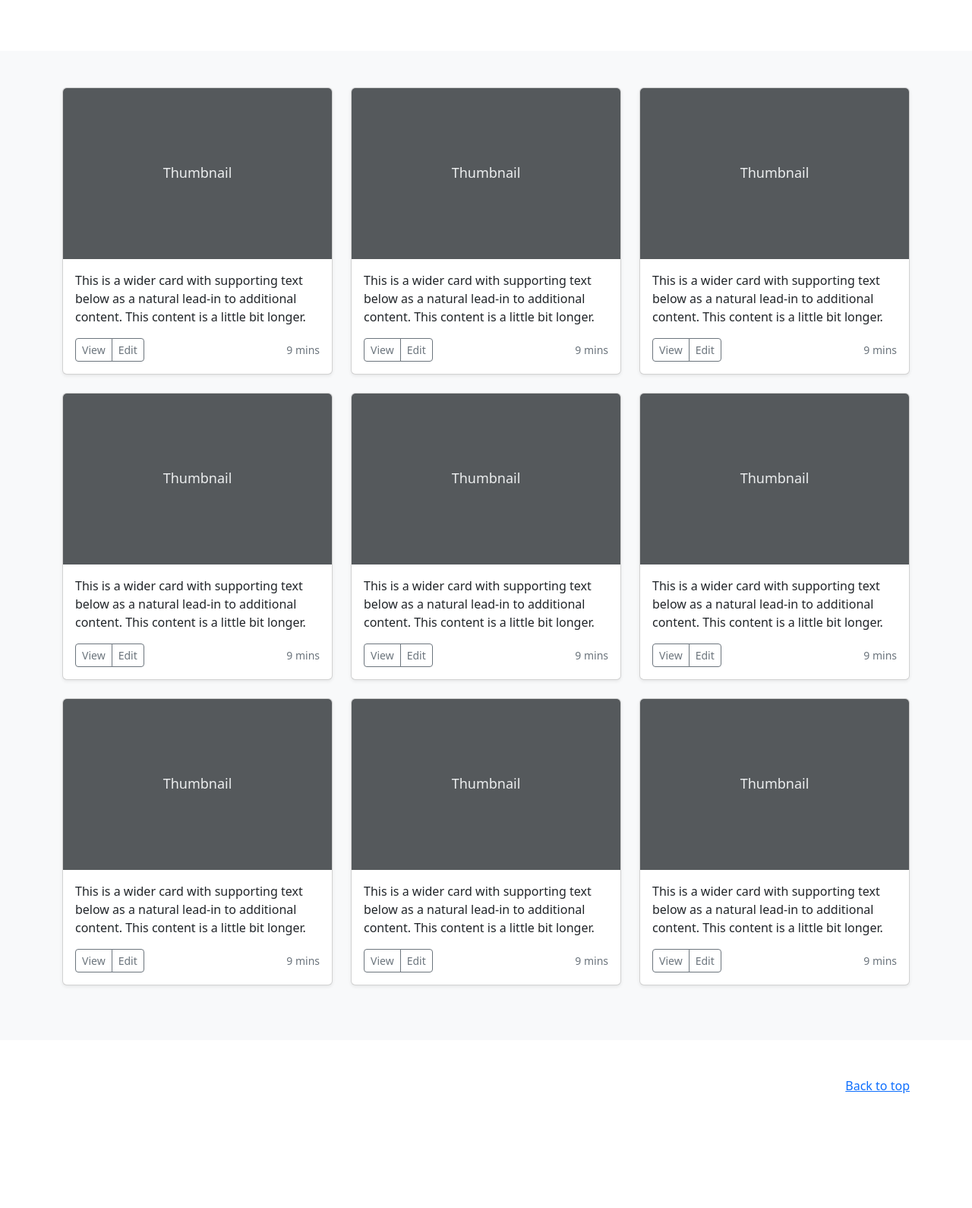
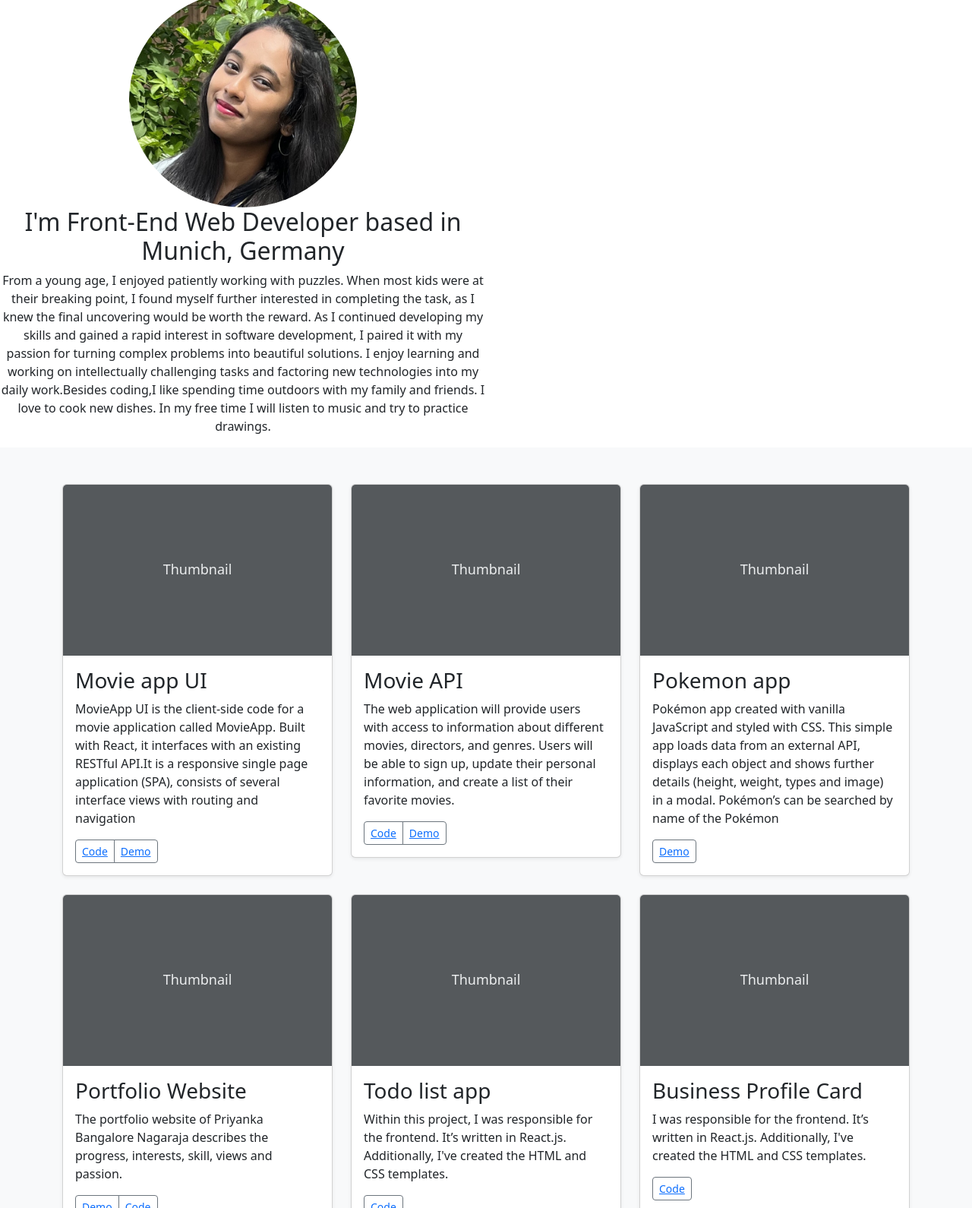
Before and after one commit to Priyanka-BN11/Portfolio-assignment, a website: page index.html in a window 1280 px wide. Shown: the part 715-2305 px from the top of the page at 76% size. Before the commit the page ends 2180 px from the top, so only its background shows below. Drawn offline with nearby package versions, Linux system fonts and the light colour scheme; files that its build step writes are made by us from their sources.

Commit message:
work & about info are added

```diff
--- a/css/styles.css
+++ b/css/styles.css
@@ -21,7 +21,7 @@
 
   .jumbotron .container {
     max-width: 40rem;
-    min-height:200px ;
+    min-height:400px ;
   }
 
   footer {
@@ -60,3 +60,13 @@
       font-size: 3.5rem;
     }
   }
+
+  .about {
+    max-width: 40rem;
+    min-height:200px ;
+    ;
+  }
+  .quotes{
+    min-width: 100px;
+
+  }
--- a/index.html
+++ b/index.html
@@ -15,63 +15,75 @@
   <body>
 
 <header>
-  <div class="collapse bg-dark" id="navbarHeader">
-    <div class="container">
-      <div class="row">
-        <div class="col-sm-8 col-md-7 py-4">
-          <h4 class="text-white">About</h4>
-          <p class="text-muted"></p>
-        </div>
-        <div class="col-sm-4 offset-md-1 py-4">
-          <h4 class="text-white">Contact</h4>
-          <ul class="list-unstyled">
-            <li><a href="#" class="text-white">Follow on Twitter</a></li>
-            <li><a href="#" class="text-white">Like on Facebook</a></li>
-            <li><a href="#" class="text-white">Email me</a></li>
-          </ul>
-        </div>
-      </div>
+  <nav class="navbar navbar-expand-lg navbar-light bg-light">
+    <a class="navbar-brand" href="Home">Priyanka Bangalore Nagaraja</a>
+    <button class="navbar-toggler" type="button" data-toggle="collapse" data-target="#navbarScroll" aria-controls="navbarScroll" aria-expanded="false" aria-label="Toggle navigation">
+      <span class="navbar-toggler-icon"></span>
+    </button>
+    <div class="collapse navbar-collapse" id="navbarScroll">
+      <ul class="navbar-nav ml-auto my-2 my-lg-0 navbar-nav-scroll" style="max-height: 100px;">
+        <li class="nav-item active">
+          <a class="nav-link" href="#home">Home <span class="sr-only">(current)</span></a>
+        </li>
+        <li class="nav-item">
+          <a class="nav-link" href="#about">About</a>
+        </li>
+        <li class="nav-item">
+          <a class="nav-link" href="#work">Work</a>
+        </li>
+        <li class="nav-item">
+          <a class="nav-link" href="#contact">Contact</a>
+        </li>
+      </ul>
     </div>
-  </div>
-  <div class="navbar navbar-dark bg-dark shadow-sm">
-    <div class="container d-flex justify-content-between">
-
-      <button class="navbar-toggler" type="button" data-toggle="collapse" data-target="#navbarHeader" aria-controls="navbarHeader" aria-expanded="false" aria-label="Toggle navigation">
-        <span class="navbar-toggler-icon"></span>
-      </button>
-    </div>
-  </div>
+  </nav>
 </header>
 
 <main role="main">
 
-  <section class="jumbotron text-center">
+  <section class="jumbotron text-center" id="home">
     <div class="container">
       <h1>Hello, I'm Priyanka</h1>
-      <p class="lead text-muted">Frontend Web Developer</p>
-      <img src="./img/Priyanka_pic.jpg" alt="Portfolio_Priyanka_Bangalore_Nagaraja_Photo" class="profile__portrait" style="width: 400px;border-radius: 50%;">
+      <p style="font-weight: 500; font-size: medium;">Front-End Web Developer</p>
       <p>
-        <a href="#" class="btn btn-primary my-2">About me</a>
-      </p>
+        <a href="#about" class="btn btn-primary my-2">More About Me
+          </a>
+          </p>
+
       </div>
   </section>
+  <div class="about text-center" id="about">
+    <h1>More about me</h1>
+    <img src="./img/Priyanka_pic.jpg" alt="Portfolio_Priyanka_Bangalore_Nagaraja_Photo" class="profile__portrait" style="width: 300px;border-radius: 50%;">
 
-  <div class="album py-5 bg-light">
+    <h2>I'm Front-End Web Developer based in Munich, Germany</h2>
+    <p>
+      From a young age, I enjoyed patiently working with puzzles. When most kids were at their breaking point, I found myself further interested in completing the task, as I knew the final uncovering would be worth the reward. As I continued developing my skills and gained a rapid interest in software development, I paired it with my passion for turning complex problems into beautiful solutions.
+      I enjoy learning and working on intellectually challenging tasks and factoring new technologies into my daily work.Besides coding,I like spending time outdoors with my family and friends. I love to cook new dishes. In my free time I will listen to music and try to practice drawings.</p>
+    <div class="quotes">
+
+  </div>
+  </div>
+  <div class="album py-5 bg-light" id="work">
     <div class="container">
 
       <div class="row">
+
         <div class="col-md-4">
           <div class="card mb-4 shadow-sm">
             <svg class="bd-placeholder-img card-img-top" width="100%" height="225" xmlns="http://www.w3.org/2000/svg" role="img" aria-label="Placeholder: Thumbnail" preserveAspectRatio="xMidYMid slice" focusable="false"><title>Placeholder</title><rect width="100%" height="100%" fill="#55595c"/><text x="50%" y="50%" fill="#eceeef" dy=".3em">Thumbnail</text></svg>
 
             <div class="card-body">
-              <p class="card-text">This is a wider card with supporting text below as a natural lead-in to additional content. This content is a little bit longer.</p>
+              <h3>Movie app UI</h3>
+              <p class="card-text">MovieApp UI is the client-side code for a movie application called MovieApp.
+                Built with React, it interfaces with an existing RESTful API.It is a responsive single
+                page application (SPA), consists of several interface views with routing and
+                navigation</p>
               <div class="d-flex justify-content-between align-items-center">
                 <div class="btn-group">
-                  <button type="button" class="btn btn-sm btn-outline-secondary">View</button>
-                  <button type="button" class="btn btn-sm btn-outline-secondary">Edit</button>
+                  <button type="button" class="btn btn-sm btn-outline-secondary"><a href="https://github.com/Priyanka-BN11/Movie-api-client">Code</a></button>
+                  <button type="button" class="btn btn-sm btn-outline-secondary"><a href="https://priyamovieapp.netlify.app/">Demo</a></button>
                 </div>
-                <small class="text-muted">9 mins</small>
               </div>
             </div>
           </div>
@@ -81,29 +93,17 @@
             <svg class="bd-placeholder-img card-img-top" width="100%" height="225" xmlns="http://www.w3.org/2000/svg" role="img" aria-label="Placeholder: Thumbnail" preserveAspectRatio="xMidYMid slice" focusable="false"><title>Placeholder</title><rect width="100%" height="100%" fill="#55595c"/><text x="50%" y="50%" fill="#eceeef" dy=".3em">Thumbnail</text></svg>
 
             <div class="card-body">
-              <p class="card-text">This is a wider card with supporting text below as a natural lead-in to additional content. This content is a little bit longer.</p>
+              <h3>Movie API</h3>
+              <p class="card-text"> The web
+                application will provide users with access to information about different movies,
+                directors, and genres. Users will be able to sign up, update their personal
+                information, and create a list of their favorite movies.</p>
               <div class="d-flex justify-content-between align-items-center">
                 <div class="btn-group">
-                  <button type="button" class="btn btn-sm btn-outline-secondary">View</button>
-                  <button type="button" class="btn btn-sm btn-outline-secondary">Edit</button>
+                  <button type="button" class="btn btn-sm btn-outline-secondary"><a href="https://github.com/Priyanka-BN11/Movie-api">Code</a></button>
+                  <button type="button" class="btn btn-sm btn-outline-secondary"><a href="https://movie-app-priya.herokuapp.com/">Demo</a></button>
+
                 </div>
-                <small class="text-muted">9 mins</small>
-              </div>
-            </div>
-          </div>
-        </div>
-        <div class="col-md-4">
-          <div class="card mb-4 shadow-sm">
-            <svg class="bd-placeholder-img card-img-top" width="100%" height="225" xmlns="http://www.w3.org/2000/svg" role="img" aria-label="Placeholder: Thumbnail" preserveAspectRatio="xMidYMid slice" focusable="false"><title>Placeholder</title><rect width="100%" height="100%" fill="#55595c"/><text x="50%" y="50%" fill="#eceeef" dy=".3em">Thumbnail</text></svg>
-
-            <div class="card-body">
-              <p class="card-text">This is a wider card with supporting text below as a natural lead-in to additional content. This content is a little bit longer.</p>
-              <div class="d-flex justify-content-between align-items-center">
-                <div class="btn-group">
-                  <button type="button" class="btn btn-sm btn-outline-secondary">View</button>
-                  <button type="button" class="btn btn-sm btn-outline-secondary">Edit</button>
-                </div>
-                <small class="text-muted">9 mins</small>
               </div>
             </div>
           </div>
@@ -114,13 +114,15 @@
             <svg class="bd-placeholder-img card-img-top" width="100%" height="225" xmlns="http://www.w3.org/2000/svg" role="img" aria-label="Placeholder: Thumbnail" preserveAspectRatio="xMidYMid slice" focusable="false"><title>Placeholder</title><rect width="100%" height="100%" fill="#55595c"/><text x="50%" y="50%" fill="#eceeef" dy=".3em">Thumbnail</text></svg>
 
             <div class="card-body">
-              <p class="card-text">This is a wider card with supporting text below as a natural lead-in to additional content. This content is a little bit longer.</p>
+              <h3>Pokemon app</h3>
+              <p class="card-text">Pokémon app created with vanilla JavaScript and styled with CSS. This simple app
+                loads data from an external API, displays each object and shows further details
+                (height, weight, types and image) in a modal. Pokémon’s can be searched by
+                name of the Pokémon</p>
               <div class="d-flex justify-content-between align-items-center">
                 <div class="btn-group">
-                  <button type="button" class="btn btn-sm btn-outline-secondary">View</button>
-                  <button type="button" class="btn btn-sm btn-outline-secondary">Edit</button>
+                  <button type="button" class="btn btn-sm btn-outline-secondary"><a href="https://priyanka-bn11.github.io/simple-js-app/">Demo</a></button>
                 </div>
-                <small class="text-muted">9 mins</small>
               </div>
             </div>
           </div>
@@ -130,29 +132,16 @@
             <svg class="bd-placeholder-img card-img-top" width="100%" height="225" xmlns="http://www.w3.org/2000/svg" role="img" aria-label="Placeholder: Thumbnail" preserveAspectRatio="xMidYMid slice" focusable="false"><title>Placeholder</title><rect width="100%" height="100%" fill="#55595c"/><text x="50%" y="50%" fill="#eceeef" dy=".3em">Thumbnail</text></svg>
 
             <div class="card-body">
-              <p class="card-text">This is a wider card with supporting text below as a natural lead-in to additional content. This content is a little bit longer.</p>
+              <h3>Portfolio Website</h3>
+              <p class="card-text">The portfolio website of Priyanka Bangalore Nagaraja describes the progress,
+                interests, skill, views and passion.
+                </p>
               <div class="d-flex justify-content-between align-items-center">
                 <div class="btn-group">
-                  <button type="button" class="btn btn-sm btn-outline-secondary">View</button>
-                  <button type="button" class="btn btn-sm btn-outline-secondary">Edit</button>
+                  <button type="button" class="btn btn-sm btn-outline-secondary"><a href="https://priyanka-bn11.github.io/Portfolio/">Demo</a></button>
+                  <button type="button" class="btn btn-sm btn-outline-secondary"><a href="https://priyanka-bn11.github.io/Portfolio/">Code</a></button>
+
                 </div>
-                <small class="text-muted">9 mins</small>
-              </div>
-            </div>
-          </div>
-        </div>
-        <div class="col-md-4">
-          <div class="card mb-4 shadow-sm">
-            <svg class="bd-placeholder-img card-img-top" width="100%" height="225" xmlns="http://www.w3.org/2000/svg" role="img" aria-label="Placeholder: Thumbnail" preserveAspectRatio="xMidYMid slice" focusable="false"><title>Placeholder</title><rect width="100%" height="100%" fill="#55595c"/><text x="50%" y="50%" fill="#eceeef" dy=".3em">Thumbnail</text></svg>
-
-            <div class="card-body">
-              <p class="card-text">This is a wider card with supporting text below as a natural lead-in to additional content. This content is a little bit longer.</p>
-              <div class="d-flex justify-content-between align-items-center">
-                <div class="btn-group">
-                  <button type="button" class="btn btn-sm btn-outline-secondary">View</button>
-                  <button type="button" class="btn btn-sm btn-outline-secondary">Edit</button>
-                </div>
-                <small class="text-muted">9 mins</small>
               </div>
             </div>
           </div>
@@ -163,13 +152,12 @@
             <svg class="bd-placeholder-img card-img-top" width="100%" height="225" xmlns="http://www.w3.org/2000/svg" role="img" aria-label="Placeholder: Thumbnail" preserveAspectRatio="xMidYMid slice" focusable="false"><title>Placeholder</title><rect width="100%" height="100%" fill="#55595c"/><text x="50%" y="50%" fill="#eceeef" dy=".3em">Thumbnail</text></svg>
 
             <div class="card-body">
-              <p class="card-text">This is a wider card with supporting text below as a natural lead-in to additional content. This content is a little bit longer.</p>
+              <h3>Todo list app</h3>
+              <p class="card-text">Within this project, I was responsible for the frontend. It’s written in React.js. Additionally, I've created the HTML and CSS templates.</p>
               <div class="d-flex justify-content-between align-items-center">
                 <div class="btn-group">
-                  <button type="button" class="btn btn-sm btn-outline-secondary">View</button>
-                  <button type="button" class="btn btn-sm btn-outline-secondary">Edit</button>
+                  <button type="button" class="btn btn-sm btn-outline-secondary"> <a href="https://github.com/Priyanka-BN11/my-app">Code</a></button>
                 </div>
-                <small class="text-muted">9 mins</small>
               </div>
             </div>
           </div>
@@ -179,13 +167,28 @@
             <svg class="bd-placeholder-img card-img-top" width="100%" height="225" xmlns="http://www.w3.org/2000/svg" role="img" aria-label="Placeholder: Thumbnail" preserveAspectRatio="xMidYMid slice" focusable="false"><title>Placeholder</title><rect width="100%" height="100%" fill="#55595c"/><text x="50%" y="50%" fill="#eceeef" dy=".3em">Thumbnail</text></svg>
 
             <div class="card-body">
-              <p class="card-text">This is a wider card with supporting text below as a natural lead-in to additional content. This content is a little bit longer.</p>
+              <h3>Business Profile Card</h3>
+              <p class="card-text">I was responsible for the frontend. It’s written in React.js. Additionally, I've created the HTML and CSS templates.</p>
               <div class="d-flex justify-content-between align-items-center">
                 <div class="btn-group">
-                  <button type="button" class="btn btn-sm btn-outline-secondary">View</button>
-                  <button type="button" class="btn btn-sm btn-outline-secondary">Edit</button>
+                  <button type="button" class="btn btn-sm btn-outline-secondary"><a href="https://github.com/Priyanka-BN11/Profile_Card">Code</a></button>
                 </div>
-                <small class="text-muted">9 mins</small>
+              </div>
+            </div>
+          </div>
+        </div>
+
+        <div class="col-md-4">
+          <div class="card mb-4 shadow-sm">
+            <svg class="bd-placeholder-img card-img-top" width="100%" height="225" xmlns="http://www.w3.org/2000/svg" role="img" aria-label="Placeholder: Thumbnail" preserveAspectRatio="xMidYMid slice" focusable="false"><title>Placeholder</title><rect width="100%" height="100%" fill="#55595c"/><text x="50%" y="50%" fill="#eceeef" dy=".3em">Thumbnail</text></svg>
+
+            <div class="card-body">
+              <h3>Online Restaurant Management System</h3>
+              <p class="card-text">I accomplished a course “Front-End Web UI Frameworks and Tools:Bootstrap 4” from Coursera and developed this website.I was responsible for the frontend. It’s written in Bootstrap 4,Html and Css.</p>
+              <div class="d-flex justify-content-between align-items-center">
+                <div class="btn-group">
+                  <button type="button" class="btn btn-sm btn-outline-secondary"><a href="https://github.com/Priyanka-BN11/bootstrap">Code</a></button>
+                </div>
               </div>
             </div>
           </div>
@@ -195,17 +198,14 @@
             <svg class="bd-placeholder-img card-img-top" width="100%" height="225" xmlns="http://www.w3.org/2000/svg" role="img" aria-label="Placeholder: Thumbnail" preserveAspectRatio="xMidYMid slice" focusable="false"><title>Placeholder</title><rect width="100%" height="100%" fill="#55595c"/><text x="50%" y="50%" fill="#eceeef" dy=".3em">Thumbnail</text></svg>
 
             <div class="card-body">
-              <p class="card-text">This is a wider card with supporting text below as a natural lead-in to additional content. This content is a little bit longer.</p>
+              <h3>Environment Management Portal(Internship)</h3>
+              <p class="card-text">Worked in an agile team. The project includes the design and automation of the web application which serves the purpose of checking the status of the process.Responsible for automation and deployment in centralized server.Used technology are PHP, CSS, JavaScript, MySQL, Git and shell scripting.</p>
               <div class="d-flex justify-content-between align-items-center">
-                <div class="btn-group">
-                  <button type="button" class="btn btn-sm btn-outline-secondary">View</button>
-                  <button type="button" class="btn btn-sm btn-outline-secondary">Edit</button>
-                </div>
-                <small class="text-muted">9 mins</small>
               </div>
             </div>
           </div>
         </div>
+
       </div>
     </div>
   </div>
```
